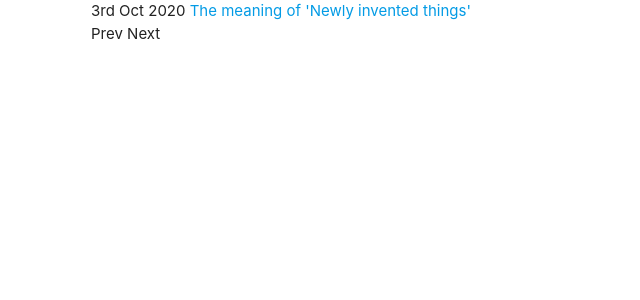
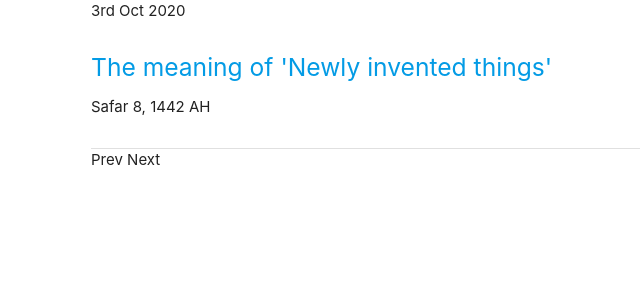
Before and after one commit to alsalafiyyah/alifta, a Jekyll site: the page built from index.html, in a window 1280 px wide. Shown: the top 300 px of the page, without its empty margins (101-741 px from the left). Built offline with Jekyll 4.4.1, drawn with Linux system fonts in a browser that asks for light colours.

Commit message:
Update posts.html

```diff
--- a/_includes/posts.html
+++ b/_includes/posts.html
@@ -8,7 +8,11 @@
   {% if post.locale == 'en' %}
   {% assign post_url = post.url | relative_url %}
   {{ post.date | date_to_string: "ordinal" }}
-   <a href="{{ post_url }}">{{ post.title }}</a>
+  <div class="section">
+    <a href="{{ post_url }}"><h5>{{ post.title }}</h5></a>
+    <p>{{ post.hijri }}</p>
+  </div>
+  <div class="divider"></div>
   {% endif %}
   {% endfor %}
 
```
